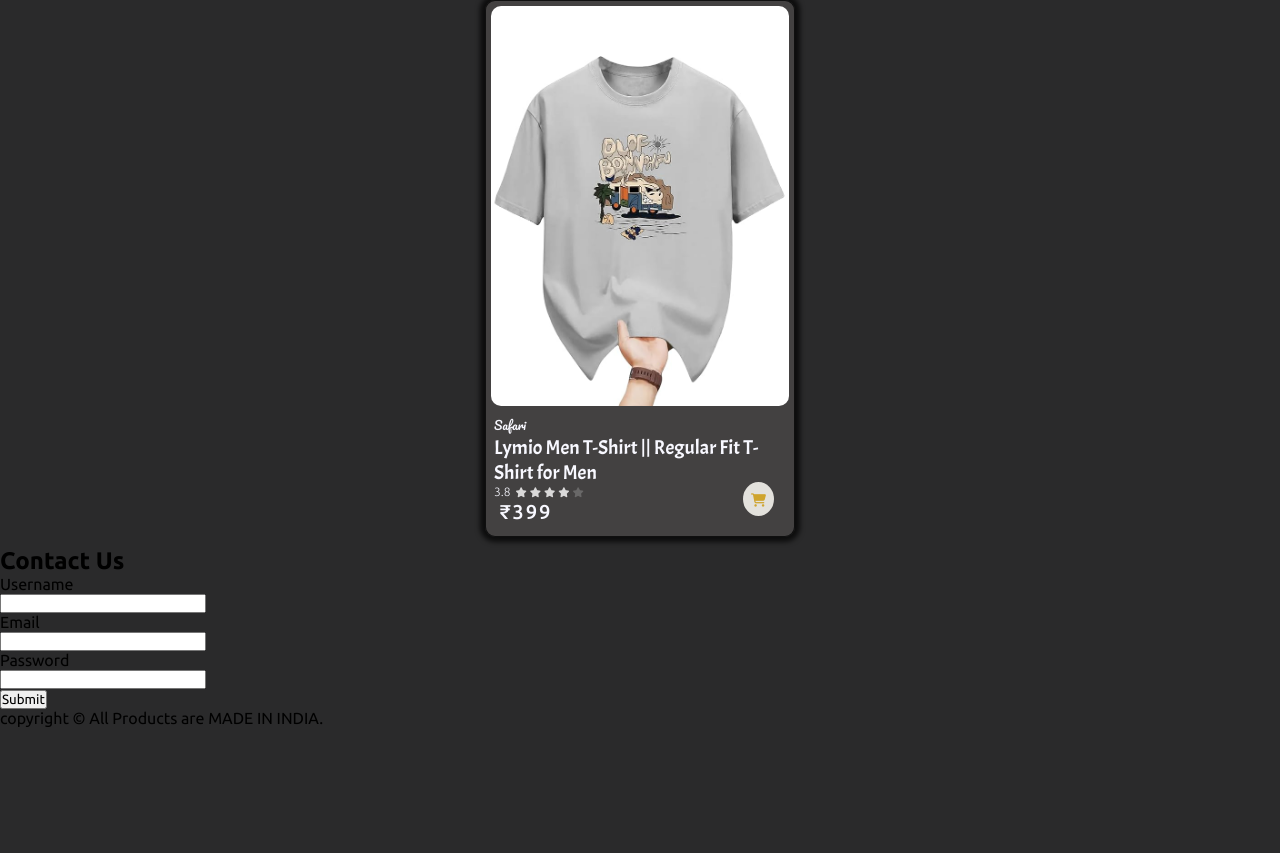
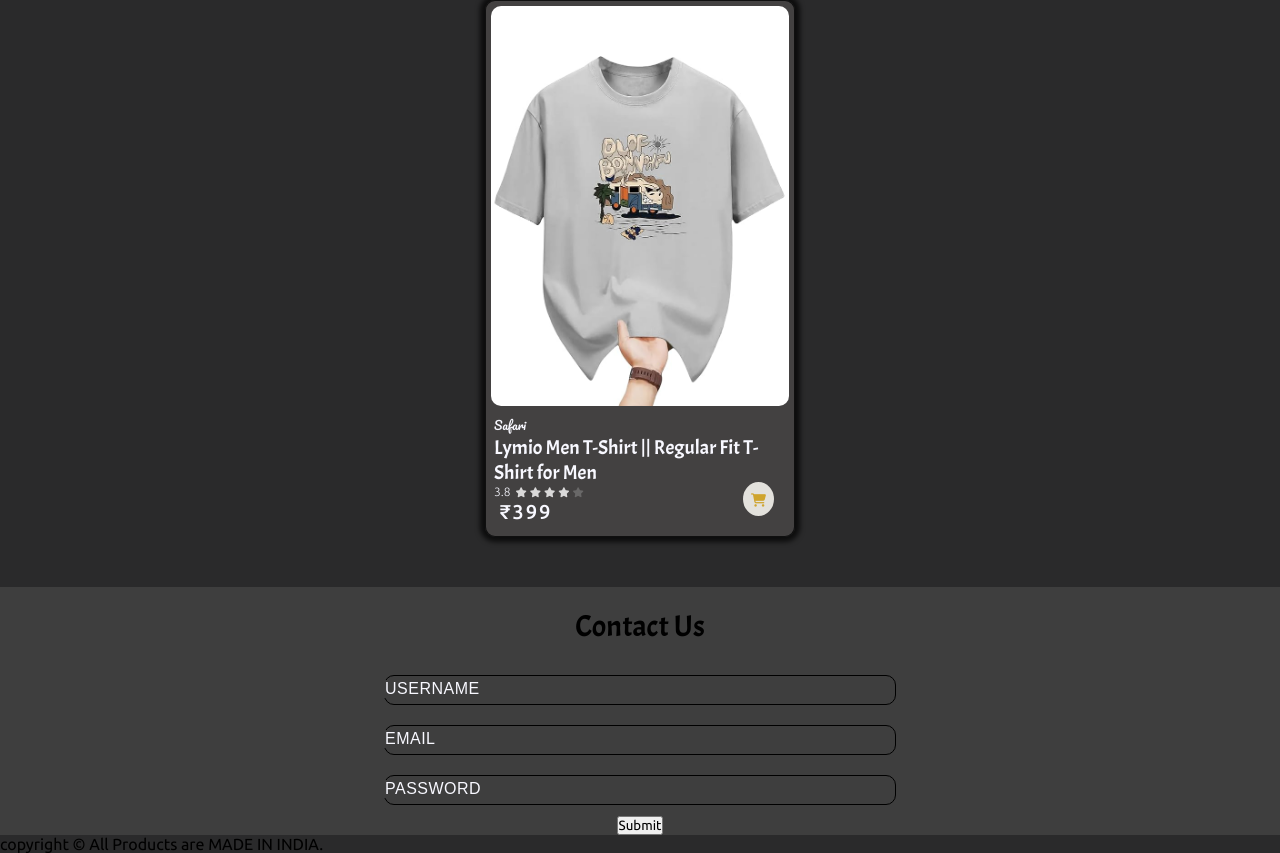
Before and after one commit to sujal2694/Safari-clone, a plain HTML site: page index.html in a window 1280 px wide. Shown: the part 1142-1995 px from the top of the page. Before the commit the page ends 1869 px from the top, so only its background shows below. Drawn offline with Linux system fonts and the light colour scheme; a web font is replaced by a local one.

Commit message:
update by author

```diff
--- a/index.html
+++ b/index.html
@@ -133,7 +133,7 @@
       </div>
       <div class="contact-input">
         <p>Email</p>
-        <input type="text"  />
+        <input type="email"  />
       </div>
       <div class="contact-input">
         <p>Password</p>
--- a/style.css
+++ b/style.css
@@ -250,3 +250,64 @@ body{
 .product .cart-btn button i{
     color: #cfa42d;
 }
+
+
+/*contact section start here*/
+
+#contact{
+    margin-top: 40px;
+    width: 100%;
+    background-color: rgb(62, 62, 62);
+}
+
+#contact .contact-section{
+    display: flex;
+    align-items: center;
+    justify-content: center;
+    flex-flow: column;
+}
+
+.contact-section h1{
+    font-size: 30px;
+    font-weight: 400;
+    font-family: "Acme", sans-serif;
+    margin: 20px 0px;
+}
+
+.contact-section .contact-input{
+    margin: 10px 0px;
+    width: 50%;
+    display: flex;
+    align-items: center;
+    justify-content: center;
+    position: relative;
+}
+
+.contact-input input{
+    width: 80%;
+    height: 30px;
+    border: 1px solid black;
+    outline: none;
+    border-radius: 10px;
+    padding-left: 23px;
+    background-color: rgb(62, 62, 62);
+}
+
+.contact-input p{
+    position: absolute;
+    top: 5px;
+    left: 60px;
+    color: ghostwhite;
+    background-color: rgb(62, 62, 62);
+    text-transform: uppercase;
+    font-family: "Winky Rough", sans-serif;
+    font-weight: 400;
+    letter-spacing: 0.5px;
+    padding: 0px 5px;
+    transition: 0.5s;
+}
+
+.contact-input:hover p{
+    top: -11px;
+    left: 50px;
+}
```
